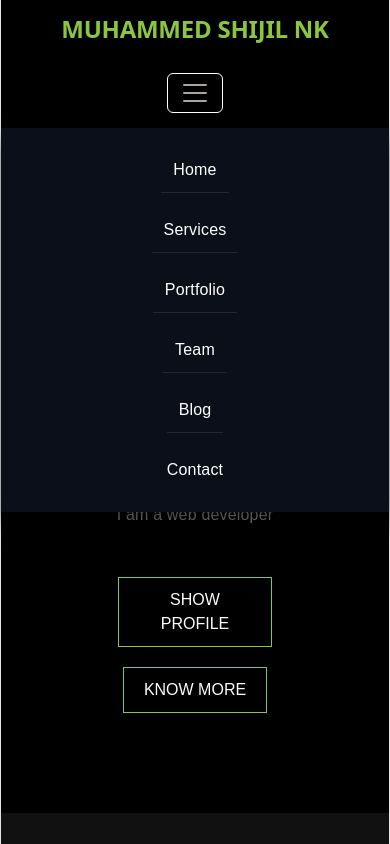
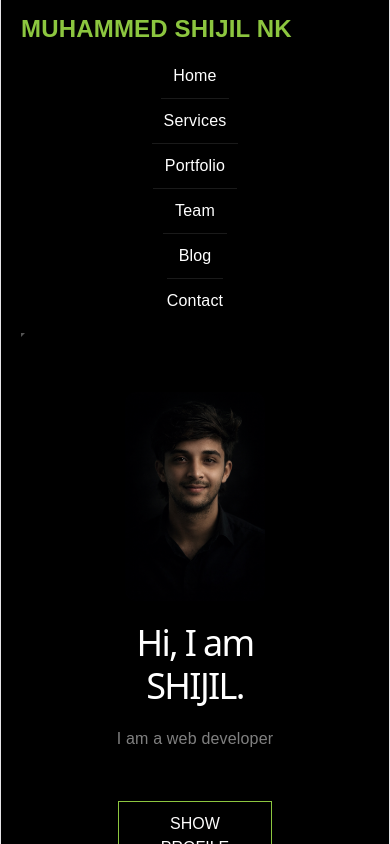
Before and after one commit to shijil950/portfolio-react, a React (Vite) app: page / in a window 390 px wide. Shown: the top 844 px of the page. Built offline with nearby package versions, Linux system fonts and the light colour scheme.

Commit message:
fix:navbar menu click and responsive spacing issues

```diff
--- a/src/Navbar.css
+++ b/src/Navbar.css
@@ -59,3 +59,18 @@ color:#8cc63f;
     display: inline-block !important;
   }
 }
+/* മൊബൈൽ വ്യൂവിൽ സാധാരണയായി ലിങ്കുകൾ മറച്ചുവെക്കുക */
+.nav-links {
+  display: none;
+}
+
+/* ആക്റ്റീവ് ആകുമ്പോൾ മാത്രം കാണിക്കുക */
+.nav-links-mobile {
+  display: block;
+  position: absolute;
+  top: 60px;
+  left: 0;
+  width: 100%;
+  background-color: #0c0c0c; /* നിങ്ങളുടെ ബ്ലാക്ക് ബാക്ക്ഗ്രൗണ്ട് */
+  z-index: 100; /* ഇത് മുന്നിൽ വരാൻ */
+}
--- a/src/Navbar.jsx
+++ b/src/Navbar.jsx
@@ -1,38 +1,45 @@
-import "./Navbar.css";
-import { Link } from "react-router-dom";
+import React, { useState } from 'react';
+import './Navbar.css';
 
 function Navbar() {
+  // മെനു ഓപ്പൺ/ക്ലോസ് സ്റ്റേറ്റ്
+  const [isMobile, setIsMobile] = useState(false);
+
+  // ലിങ്കിൽ ക്ലിക്ക് ചെയ്യുമ്പോൾ മെനു ക്ലോസ് ചെയ്യാനുള്ള ഫങ്ഷൻ
+  const closeMobileMenu = () => {
+    setIsMobile(false);
+  };
+
   return (
-    <nav className="navbar navbar-expand-lg">
-      <div className="container-fluid d-flex justify-content-between align-items-center w-100">
+    <nav className="navbar">
+      <h3 className="logo">MUHAMMED SHIJIL NK</h3>
 
-        <h2 className="logo">MUHAMMED SHIJIL NK</h2>
+      {/* ഇവിടെ നിങ്ങളുടെ സ്റ്റേറ്റ് അനുസരിച്ചായിരിക്കും ക്ലാസ് നെയിം മാറുക */}
+      <ul className={isMobile ? "nav-links-mobile" : "nav-links"}>
+        <li>
+          <a href="#home" onClick={closeMobileMenu}>Home</a>
+        </li>
+        <li>
+          <a href="#services" onClick={closeMobileMenu}>Services</a>
+        </li>
+        <li>
+          <a href="#portfolio" onClick={closeMobileMenu}>Portfolio</a>
+        </li>
+        <li>
+          <a href="#team" onClick={closeMobileMenu}>Team</a>
+        </li>
+        <li>
+          <a href="#blog" onClick={closeMobileMenu}>Blog</a>
+        </li>
+        <li>
+          <a href="#contact" onClick={closeMobileMenu}>Contact</a>
+        </li>
+      </ul>
 
-        <button
-          className="navbar-toggler"
-          type="button"
-          data-bs-toggle="collapse"
-          data-bs-target="#navbarNav"
-          aria-controls="navbarNav"
-          aria-expanded="false"
-          aria-label="Toggle navigation"
-          style={{ border: "1px solid white" }}
-        >
-          <span className="navbar-toggler-icon" style={{ filter: "invert(1)" }}></span>
-        </button>
-
-        <div className="collapse navbar-collapse justify-content-end" id="navbarNav">
-          <ul>
-            <li><Link to="/">Home</Link></li>
-            <li><Link to="/services">Services</Link></li>
-            <li><Link to="/portfolio">Portfolio</Link></li>
-            <li><Link to="/team">Team</Link></li>
-            <li><Link to="/blog">Blog</Link></li>
-            <li><Link to="/contact">Contact</Link></li>
-          </ul>
-        </div>
-
-      </div>
+      {/* ഹാംബർഗർ ഐക്കൺ ബട്ടൺ */}
+      <button className="mobile-menu-icon" onClick={() => setIsMobile(!isMobile)}>
+        {isMobile ? <i className="fas fa-times"></i> : <i className="fas fa-bars"></i>}
+      </button>
     </nav>
   );
 }
```
